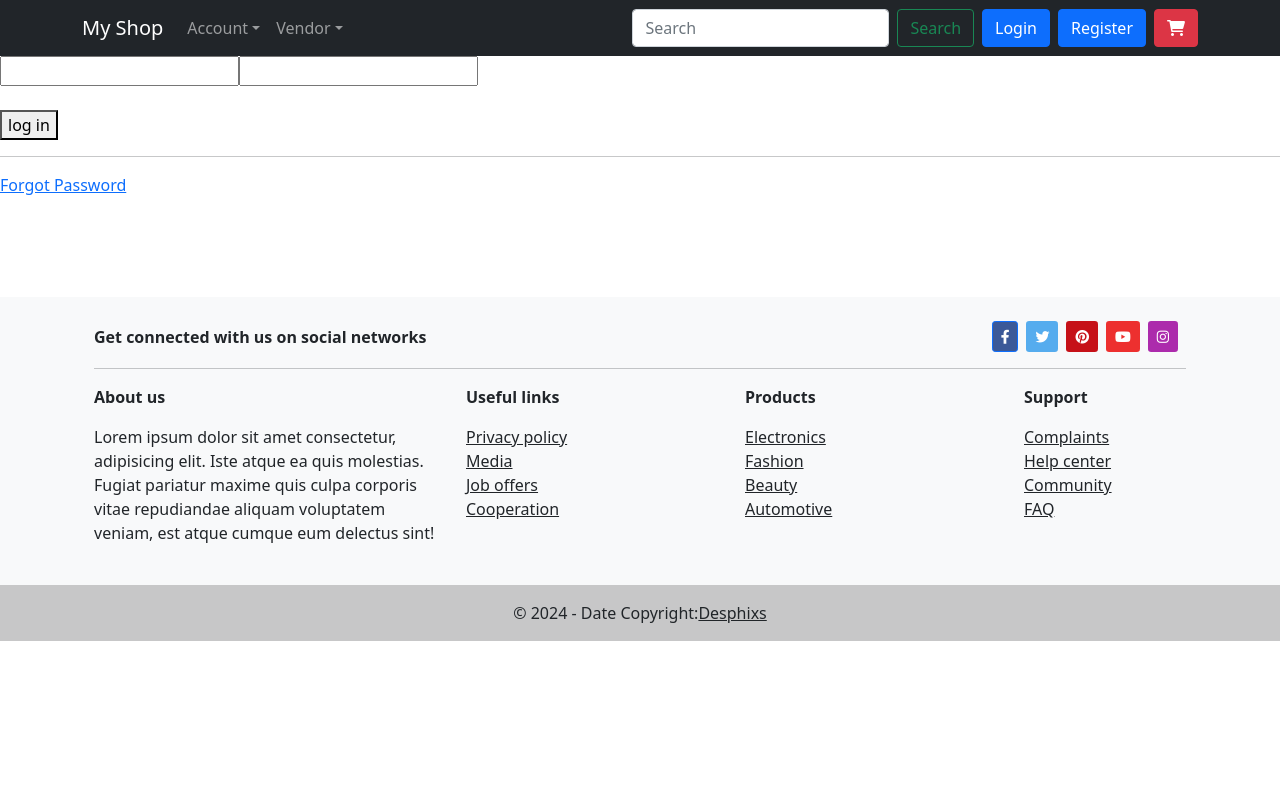
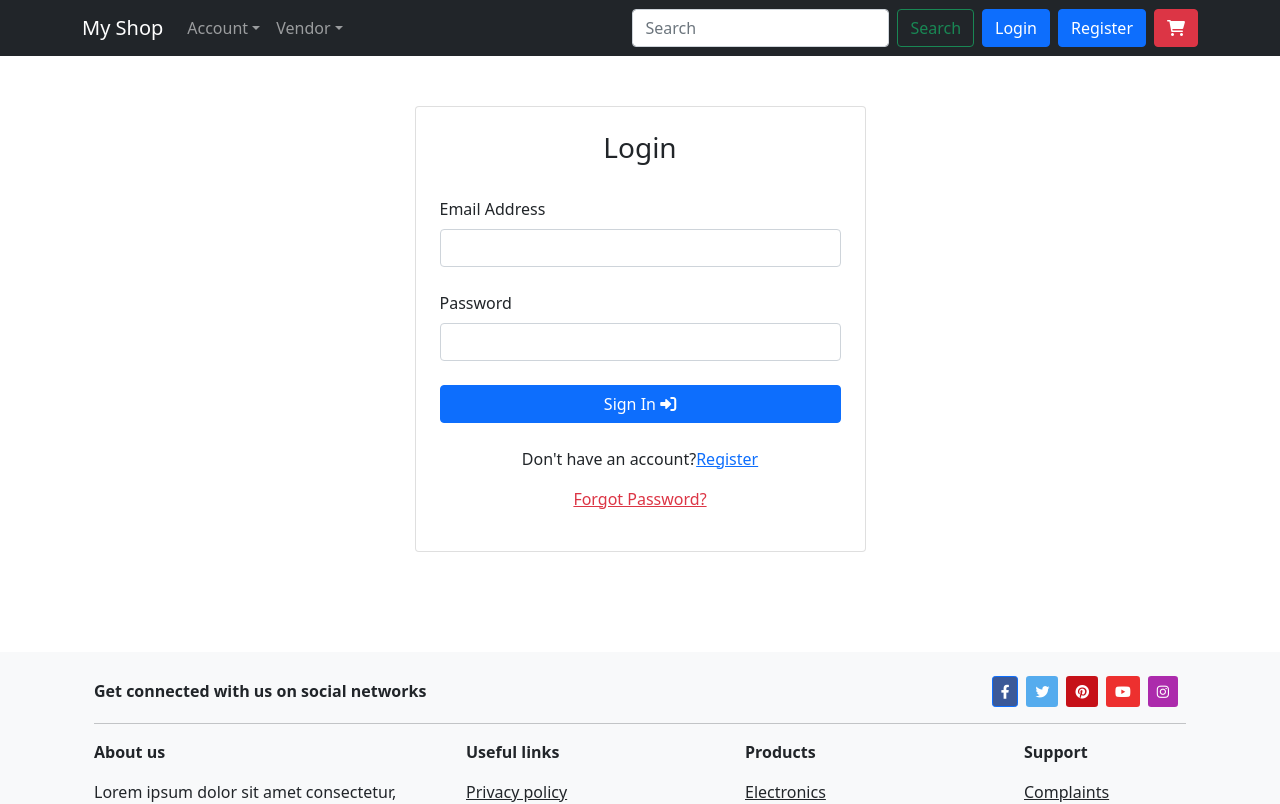
Before and after one commit to MRFAKE2002/Django-And-React-Build-a-Multi-vendor-E-commerce-Website, a React (Vite) app in the folder front-end/: page /login in a window 1280 px wide. Shown: the top 804 px of the page. Built offline with nearby package versions, Linux system fonts and the light colour scheme; what simple-zustand-devtools would draw is missing.

Commit message:
Add Bootstrap template for Login page

```diff
--- a/front-end/src/utils/auth.js
+++ b/front-end/src/utils/auth.js
@@ -147,7 +147,7 @@ export const updateUserToken = async () => {
   const refreshToken = Cookies.get("refresh_token");
 
   // age 'token' vojud nadasht 'null' return mikone.
-  if (!accessToken || !refreshToken) {
+  if (!accessToken || !refreshToken || refreshToken === "undefined") {
     return;
   }
 
--- a/front-end/src/views/auth/Login.jsx
+++ b/front-end/src/views/auth/Login.jsx
@@ -133,7 +133,6 @@ function Login() {
     if (error) {
       alert(error);
     } else {
-
       // bad az 'login user' miaim dakhel 'state' ro khali mikonim mesl ghabl.
       setUserData({ email: "", password: "" });
       // dige bad az 'login user' miaim isLoading ro 'false' mikonim.
@@ -154,7 +153,6 @@ function Login() {
     safhe 'home redirect' bokon.
     */
   useEffect(() => {
-
     if (isLoggedIn()) {
       console.log("Is user logged in?", isLoggedIn());
       // inja niazi nist 'pathname' bezarim khod 'navigate' az data dakhel 'object preLocation' estefade mikone.
@@ -164,27 +162,97 @@ function Login() {
 
   return (
     <>
+      <main className="" style={{ marginBottom: 100, marginTop: 50 }}>
+        <div className="container">
+          {/* Section: Login form */}
+          <section className="">
+            <div className="row d-flex justify-content-center">
+              <div className="col-xl-5 col-md-8">
+                <div className="card rounded-5">
+                  <div className="card-body p-4">
+                    <h3 className="text-center">Login</h3>
+                    <br />
+
+                    <div className="tab-content">
+                      <div
+                        className="tab-pane fade show active"
+                        id="pills-login"
+                        role="tabpanel"
+                        aria-labelledby="tab-login"
+                      >
                         <form onSubmit={handelFormSubmit}>
+                          {/* Email input */}
+                          <div className="form-outline mb-4">
+                            <label className="form-label" htmlFor="email">
+                              Email Address
+                            </label>
                             <input
+                              onChange={handelOnChangeInput}
+                              type="email"
                               id="email"
                               name="email"
-          value={userData.email}
-          type="text"
+                              className="form-control"
+                            />
+                          </div>
+
+                          <div className="form-outline mb-4">
+                            <label
+                              className="form-label"
+                              htmlFor="loginPassword"
+                            >
+                              Password
+                            </label>
+                            <input
                               onChange={handelOnChangeInput}
-        />
-        <input
+                              type="password"
                               id="password"
                               name="password"
-          value={userData.password}
-          type="password"
-          onChange={handelOnChangeInput}
+                              className="form-control"
                             />
-        <br/>
-        <br/>
-        <button type="submit">log in</button>
-        <hr />
-        <Link to={"/password-reset"}>Forgot Password</Link>
+                          </div>
+
+                          {isLoading ? (
+                            <button
+                              className="btn btn-primary w-100"
+                              type="submit"
+                            >
+                              <span className="mr-2">Processing </span>
+                              <i className="fas fa-snipper fa-snip" />
+                            </button>
+                          ) : (
+                            <button
+                              className="btn btn-primary w-100"
+                              type="submit"
+                            >
+                              <span className="mr-2">Sign In </span>
+                              <i className="fas fa-sign-in-alt" />
+                            </button>
+                          )}
+
+                          <div className="text-center">
+                            <p className="mt-4">
+                              Don't have an account?
+                              <Link to="/register">Register</Link>
+                            </p>
+                            <p className="mt-0">
+                              <Link
+                                to="/password-reset/"
+                                className="text-danger"
+                              >
+                                Forgot Password?
+                              </Link>
+                            </p>
+                          </div>
                         </form>
+                      </div>
+                    </div>
+                  </div>
+                </div>
+              </div>
+            </div>
+          </section>
+        </div>
+      </main>
     </>
   );
 }
```
Lines whose indentation alone changed are shown as unchanged.
